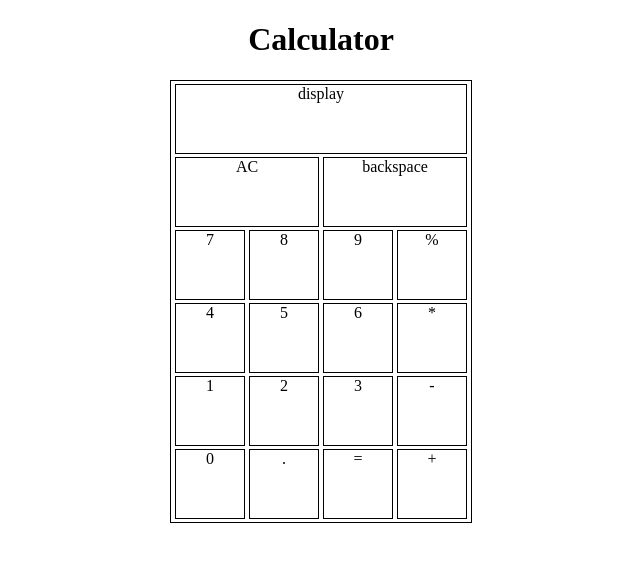
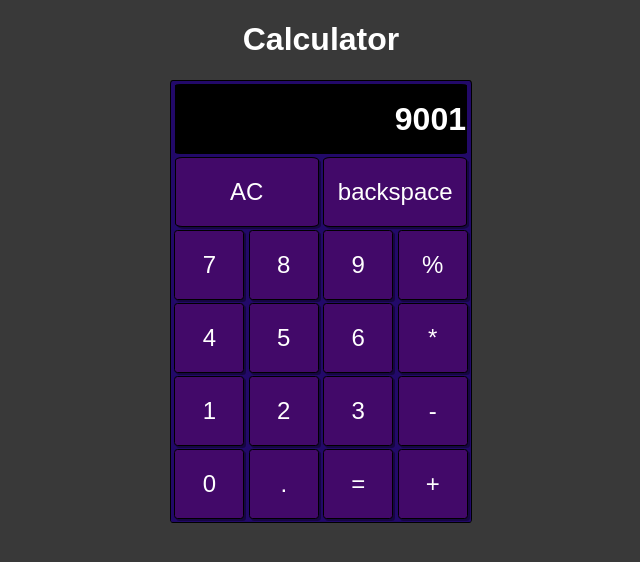
Before and after one commit to invaderace/calculator, a plain HTML site: page index.html in a window 1280 px wide. Shown: the whole page, without its empty margins (319-959 px from the left). Drawn offline with Linux system fonts and the light colour scheme.

Commit message:
styled calculator

```diff
--- a/index.html
+++ b/index.html
@@ -8,7 +8,7 @@
 <body>
   <h1>Calculator</h1>
   <div id="calc-container">
-    <div class="display">display</div>
+    <div class="display">9001</div>
     <div>
       <div class="double-width button">AC</div>
       <div class="double-width button">backspace</div>
--- a/styles/styles.css
+++ b/styles/styles.css
@@ -1,5 +1,8 @@
 body {
   text-align: center;
+  font-family: Arial, Helvetica, sans-serif;
+  background-color: #393939;
+  color: #ffffff;
 }
 
 #calc-container {
@@ -17,6 +20,12 @@ body {
   border: 1px black solid;
   margin-top: 3px;
   margin-bottom: 3px;
+  line-height: 68px;
+  text-align: right;
+  font-weight: bold;
+  font-size: 2em;
+  background-color:#000;
+  border-radius: 2%;
 }
 
 .button {
@@ -24,6 +33,21 @@ body {
   height: 68px;
   border: 1px black solid;
   margin-bottom: 3px;
+  line-height: 68px;
+  background-color: #420969;
+  font-size: 1.5em;
+  box-shadow:2px 2px 0px 0px rgba(0,0,0,0.37);
+  border-radius: 5%;
+}
+
+.button:hover {
+  background-color: #620969;
+  cursor: pointer;
+
+}
+
+.button:active {
+  box-shadow:0px 0px 0px 0px rgba(0,0,0,0.37);
 }
 
 .double-width {
@@ -36,4 +60,6 @@ body {
 
 div {
   margin: auto;
+  background-color: #220969;
+  border-radius: 1%;
 }
```
